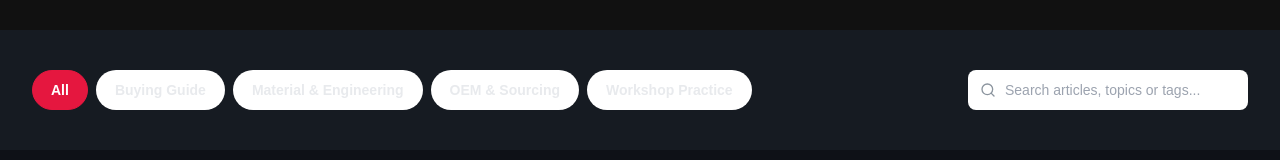
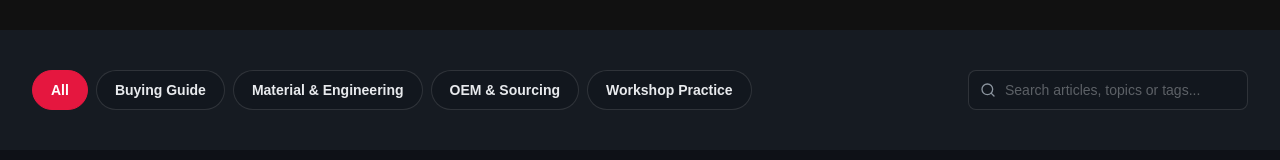
Before and after one commit to TorqHive/torqhive-website, a React (Vite) app: page /blog in a window 1280 px wide. Shown: the part 301-461 px from the top of the page. Built offline with nearby package versions, Linux system fonts and the light colour scheme; no server answers.

Commit message:
fix(theme): dark surfaces for blog cards, inputs and hero offset

```diff
--- a/src/components/hero/Hero.jsx
+++ b/src/components/hero/Hero.jsx
@@ -91,7 +91,7 @@ export default function Hero() {
           display: flex;
           align-items: center;
           min-height: 700px;
-          padding-top: 72px;
+          padding-top: 96px;
           padding-bottom: 72px;
         }
         .hero__copy { width: 100%; max-width: 560px; }
@@ -178,7 +178,7 @@ export default function Hero() {
             background:
               linear-gradient(180deg, rgba(14,17,23,0.86) 0%, rgba(14,17,23,0.72) 45%, rgba(14,17,23,0.94) 100%);
           }
-          .hero__inner { min-height: 0; padding-top: 56px; padding-bottom: 56px; }
+          .hero__inner { min-height: 0; padding-top: 96px; padding-bottom: 56px; }
           .hero__title { font-size: 32px; }
           .hero__lead { font-size: 15px; }
           .hero__stats { margin-bottom: 24px; }
--- a/src/pages/BlogPage.jsx
+++ b/src/pages/BlogPage.jsx
@@ -64,7 +64,7 @@ export default function BlogPage() {
                       transition: 'all 150ms ease',
                       border: '1px solid',
                       borderColor: selectedCategory === cat ? 'var(--th-red)' : 'var(--th-border)',
-                      background: selectedCategory === cat ? 'var(--th-red)' : '#FFFFFF',
+                      background: selectedCategory === cat ? 'var(--th-red)' : 'var(--panel)',
                       color: selectedCategory === cat ? '#FFFFFF' : 'var(--th-text)',
                     }}
                   >
@@ -91,7 +91,7 @@ export default function BlogPage() {
                     border: '1px solid var(--th-border)',
                     fontSize: 'var(--text-sm)',
                     outline: 'none',
-                    background: '#FFFFFF',
+                    background: 'var(--panel)',
                   }}
                 />
               </div>
@@ -134,7 +134,7 @@ export default function BlogPage() {
                   style={{
                     display: 'flex',
                     flexDirection: 'column',
-                    background: '#FFFFFF',
+                    background: 'var(--panel)',
                     borderRadius: 'var(--th-radius)',
                     border: '1px solid var(--th-border)',
                     overflow: 'hidden',
--- a/src/pages/BlogPostDetailPage.jsx
+++ b/src/pages/BlogPostDetailPage.jsx
@@ -217,7 +217,7 @@ export default function BlogPostDetailPage() {
                       alignItems: 'center',
                       gap: '16px',
                       padding: '16px',
-                      background: '#FFFFFF',
+                      background: 'var(--panel)',
                       border: '1px solid var(--th-border)',
                       borderRadius: 'var(--th-radius)',
                       textDecoration: 'none',
--- a/src/styles.css
+++ b/src/styles.css
@@ -81,6 +81,8 @@ body {
 }
 
 img, svg { display: block; max-width: 100%; }
+input, textarea, select { color: var(--fg); font-family: inherit; }
+input::placeholder, textarea::placeholder { color: rgba(232,234,237,0.35); }
 a { color: inherit; text-decoration: none; }
 button { cursor: pointer; border: none; background: none; font: inherit; }
 
```
